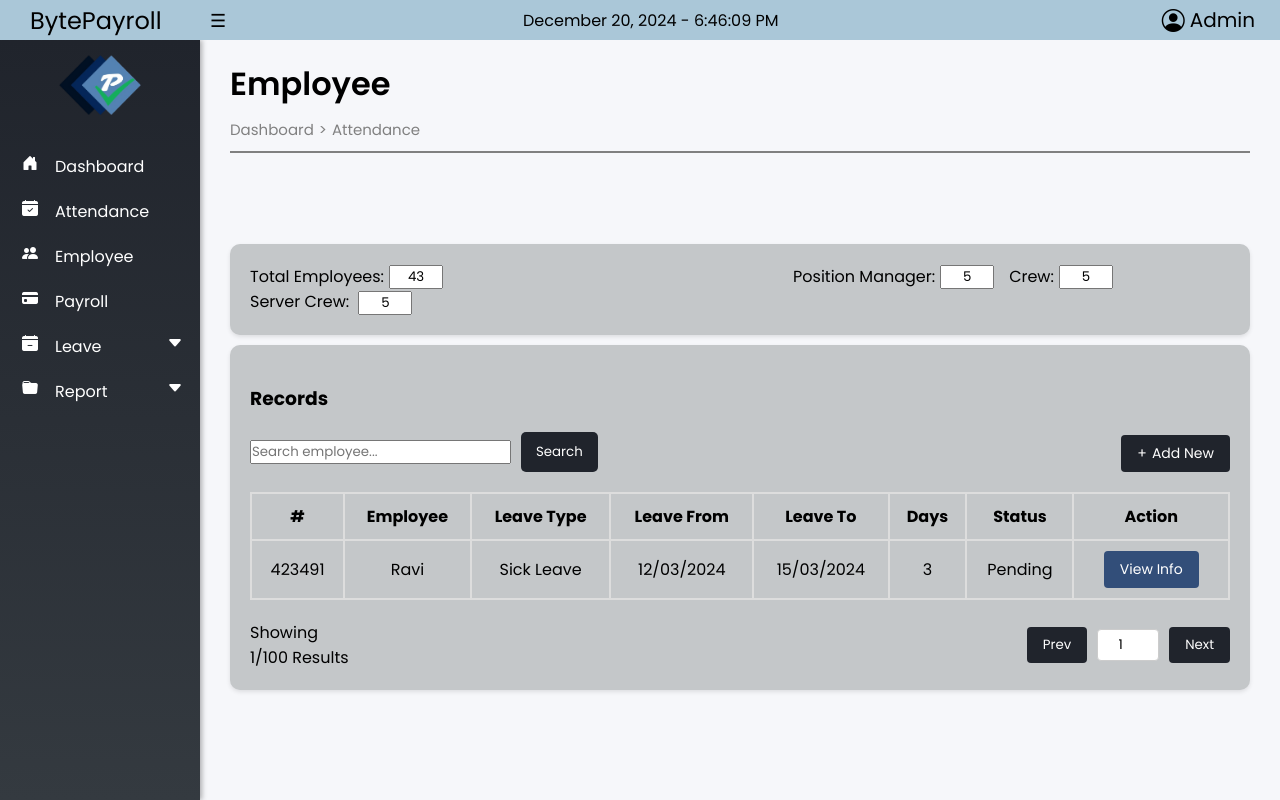
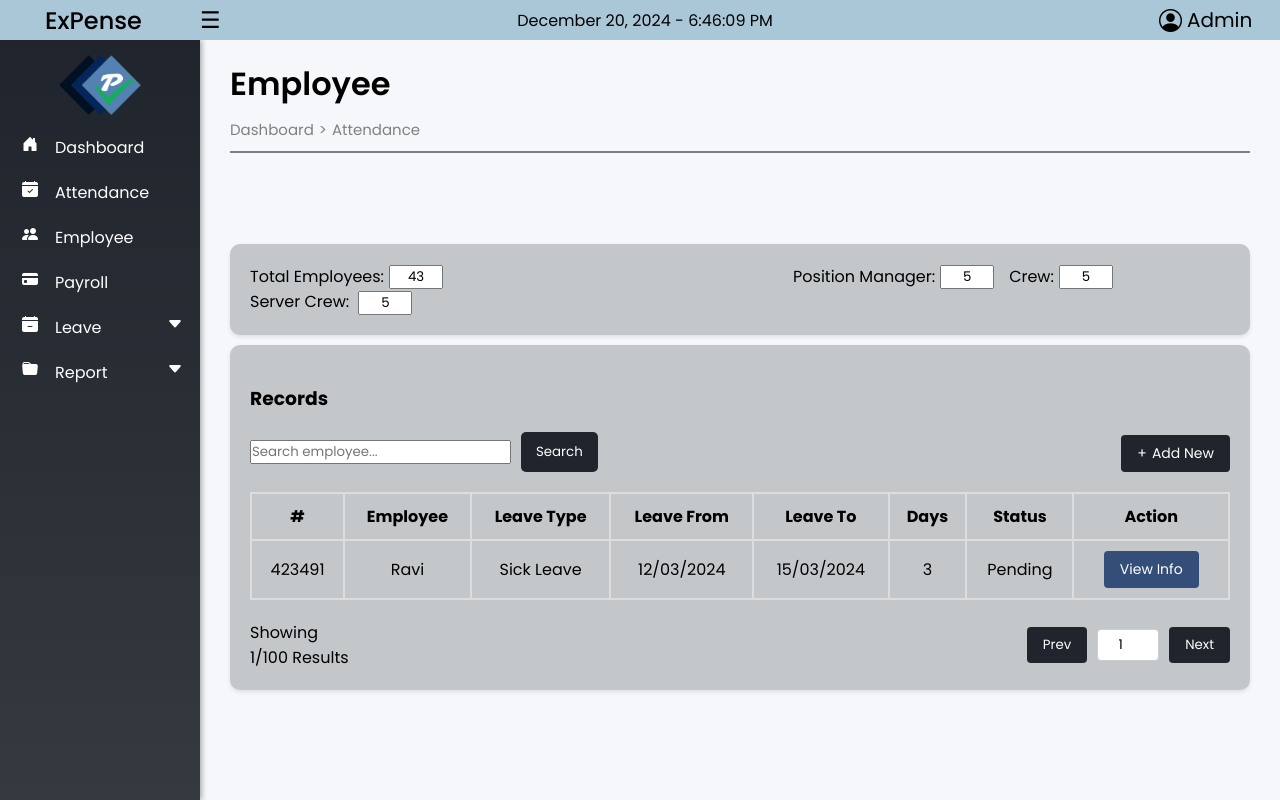
Before and after one commit to Yrria/Payroll, a PHP site: page /adminpage/employee.php in a window 1280 px wide. Run offline with PHP 8.4, Linux system fonts and the light colour scheme; some libraries are stand-ins or nearby versions.

Commit message:
updated Header

```diff
--- a/payroll/adminpage/css/header.css
+++ b/payroll/adminpage/css/header.css
@@ -1,7 +1,12 @@
+/* General styles */
+* {
+    font-family: 'Poppins', sans-serif;
+}
+
 .header {
     background-color: #AAC7D8;
     color: black;
-    padding: 10px 20px;
+    padding: 10px 5px;
     text-align: center;
     font-size: 24px;
     position: fixed;
@@ -16,14 +21,14 @@
 
 .current-date-time {
     font-size: 16px;
+    position: absolute;
+    left: 50%;
+    transform: translateX(-50%);
     text-align: center;
-    flex-grow: 1; /* This ensures it takes the available space */
-    margin-right: 160px;
 }
 
 .header .toggle-btn {
     color: black;
-    padding: 5px;
     cursor: pointer;
     font-size: 18px;
     position: absolute;
@@ -31,21 +36,31 @@
 }
 
 .toggle-btn {
-    margin-left: 5px;
+    display: flex;
+    justify-content: center;
+    align-items: center;
+    cursor: pointer;
 }
 
-.toggle-btn.shifted {
-    margin-left: -180px;
+.menu-icon {
+    font-size: 23px;
 }
 
 .comp-name {
-    margin-left: 10px;
+    margin-left: 40px;
     color: black;
     text-decoration: none;
+    font-weight: 500;
+    transition: font-size 0.3s ease, margin-left 0.3s ease;
+    text-align: center;
+    display: inline-block;
 }
 
-a{
+.title-tags {
     text-decoration: none;
+    display: inline-flex;
+    justify-content: center;
+    align-items: center;
 }
 
 /* Profile styles */
@@ -55,10 +70,19 @@ a{
     gap: 5px;
     font-size: 20px;
     position: absolute;
-    right: 55px;
+    right: 0;
     padding: 5px 10px;
     cursor: pointer;
+    text-align: center;
     transition: background-color 0.3s, color 0.3s;
+    position: relative; /* Anchor the dropdown menu to this element */
+    transform: translateX(-20%);
+    /* This will center it horizontally */
+
+}
+
+a {
+    text-decoration: none;
 }
 
 /* Profile icon hover effect */
@@ -68,7 +92,6 @@ a{
     transition: transform 0.3s;
 }
 
-/* Profile hover effect */
 .profile:hover {
     background-color: #E0F7FA;
     color: black;
@@ -78,7 +101,6 @@ a{
     transform: scale(1.1);
 }
 
-/* Active profile style (when dropdown is active) */
 .profile.active {
     background-color: #E0F7FA;
     color: black;
@@ -97,6 +119,7 @@ a{
     margin: 0;
     border-radius: 5px;
     box-shadow: 0px 5px 10px rgba(0, 0, 0, 0.1);
+    min-width: 100%; /* Matches the width of .profile */
 }
 
 .dropdown-menu.show {
@@ -105,11 +128,13 @@ a{
 
 .dropdown-menu li {
     display: block;
-    padding: 8px 29px;
+    padding: 8px 0;
     cursor: pointer;
     color: #333;
     font-size: medium;
     transition: background-color 0.3s, color 0.3s;
+    width: 100%; /* Ensures items span the dropdown width */
+    text-align: center;
 }
 
 .dropdown-menu li a {
@@ -117,9 +142,10 @@ a{
     color: #333;
     display: block;
     width: 100%;
+    text-align: center;
 }
 
-/* Hover effect for list items */
+/* Hover effect for dropdown items */
 .dropdown-menu li:hover {
     background-color: #f1f1f1;
     color: #007B83;
--- a/payroll/adminpage/css/sidenav.css
+++ b/payroll/adminpage/css/sidenav.css
@@ -55,6 +55,7 @@ img {
 .sidenav .nav-links {
     height: 100%;
     overflow: auto;
+    margin-top: -8px;
 }
 
 .sidenav .nav-links {
--- a/payroll/adminpage/header.php
+++ b/payroll/adminpage/header.php
@@ -11,17 +11,21 @@
 
 <body>
     <div class="header">
-        <a href="dashboard.php" class="comp-name">BytePayroll</a>
-        <div class="toggle-btn" onclick="toggleNav()">☰</div>
+        <a href="dashboard.php" class="title-tags"><span class="comp-name">ExPense</span></a>
+        <div class="toggle-btn" onclick="toggleNav()"><span class="menu-icon">☰</span></div>
         <span class="current-date-time">
             <span id="current-date"></span> - <span id="current-time"></span>
         </span>
         <div class="profile" onclick="toggleDropdown()">
-            <i class="bi bi-person-circle profile-icon"></i> <span>Admin</span>
+            <i class="bi bi-person-circle profile-icon"></i> <span class="user-name">Admin</span>
             <!-- Dropdown Menu -->
             <ul class="dropdown-menu">
-               <a href="./profile.php"><li><span>Profile</span></li></a>
-               <a href="../index.php"><li><span>Logout</span></li></a>
+                <a href="./profile.php">
+                    <li><span>Profile</span></li>
+                </a>
+                <a href="../index.php">
+                    <li><span>Logout</span></li>
+                </a>
             </ul>
         </div>
     </div>
--- a/payroll/adminpage/javascript/main.js
+++ b/payroll/adminpage/javascript/main.js
@@ -3,6 +3,7 @@ function toggleNav() {
     const sidenav = document.getElementById('sidenav');
     const mainContent = document.getElementById('mainContent');
     const toggleButton = document.querySelector('.toggle-btn');
+    const compNameElements = document.querySelectorAll('.comp-name');
 
     sidenav.classList.toggle('minimized');
     mainContent.classList.toggle('shifted');
@@ -10,12 +11,24 @@ function toggleNav() {
 
     if (sidenav.classList.contains('minimized')) {
         mainContent.style.marginLeft = '60px';
-        toggleButton.style.marginLeft = '-135px';
+        toggleButton.style.marginLeft = '-140px';
         localStorage.setItem('sidenavState', 'minimized'); // Save state as minimized
+
+        // Adjust font size when minimized
+        compNameElements.forEach(element => {
+            element.style.fontSize = '12.5px';
+            element.style.marginLeft = '0px';
+        });
     } else {
         mainContent.style.marginLeft = '200px';
-        toggleButton.style.marginLeft = '5px';
+        toggleButton.style.marginLeft = '0px';
         localStorage.setItem('sidenavState', 'expanded'); // Save state as expanded
+
+        // Revert font size when expanded
+        compNameElements.forEach(element => {
+            element.style.fontSize = ''; // Resets to the default or stylesheet value
+            element.style.marginLeft = '';
+        });
     }
 }
 
@@ -24,22 +37,31 @@ document.addEventListener('DOMContentLoaded', () => {
     const sidenav = document.getElementById('sidenav');
     const mainContent = document.getElementById('mainContent');
     const toggleButton = document.querySelector('.toggle-btn');
+    const compNameElements = document.querySelectorAll('.comp-name');
 
     const savedState = localStorage.getItem('sidenavState');
 
-    // Prevent unnecessary class toggles by directly setting the state
     if (savedState === 'minimized') {
         sidenav.classList.add('minimized');
         mainContent.classList.add('shifted');
         toggleButton.classList.add('shifted');
         mainContent.style.marginLeft = '60px';
-        toggleButton.style.marginLeft = '-135px';
+        toggleButton.style.marginLeft = '-140px';
+
+        // Adjust font size for minimized state
+        compNameElements.forEach(element => {
+            element.style.fontSize = '12.5px';
+            element.style.marginLeft = '0px';
+        });
     } else {
-        sidenav.classList.remove('minimized');
-        mainContent.classList.remove('shifted');
-        toggleButton.classList.remove('shifted');
         mainContent.style.marginLeft = '200px';
-        toggleButton.style.marginLeft = '5px';
+        toggleButton.style.marginLeft = '0px';
+
+        // Ensure font size is reset for expanded state
+        compNameElements.forEach(element => {
+            element.style.fontSize = '';
+            element.style.marginLeft = '';
+        });
     }
 });
 
--- a/payroll/employee/css/sidenav.css
+++ b/payroll/employee/css/sidenav.css
@@ -55,6 +55,7 @@ img {
 .sidenav .nav-links {
     height: 100%;
     overflow: auto;
+    margin-top: -8px;
 }
 
 .sidenav .nav-links {
```
Also changed, not shown: payroll/employee/css/header.css (+42 -18 lines), payroll/employee/header.php (+9 -5 lines), payroll/employee/javascript/main.js (+42 -9 lines), payroll/adminpage/javascript/header.js (line endings or trailing spaces), payroll/employee/javascript/header.js (line endings or trailing spaces).
